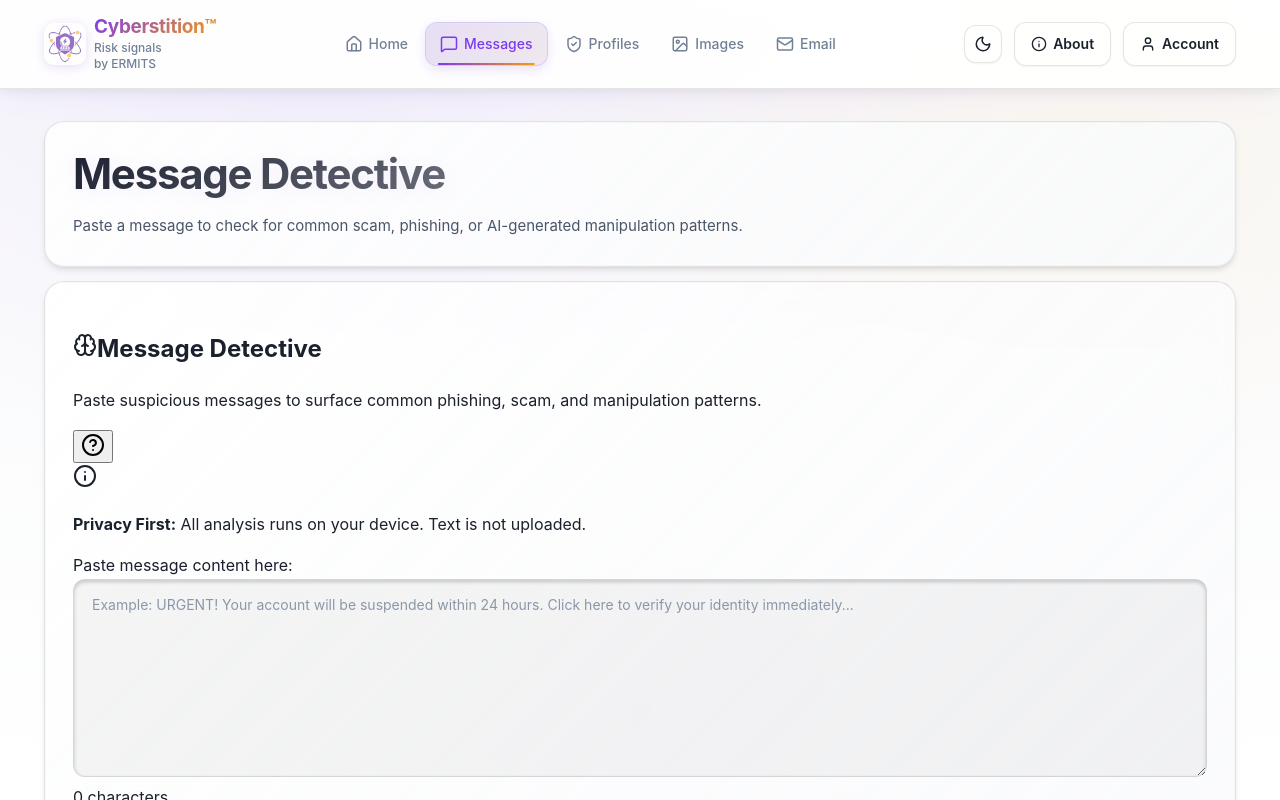
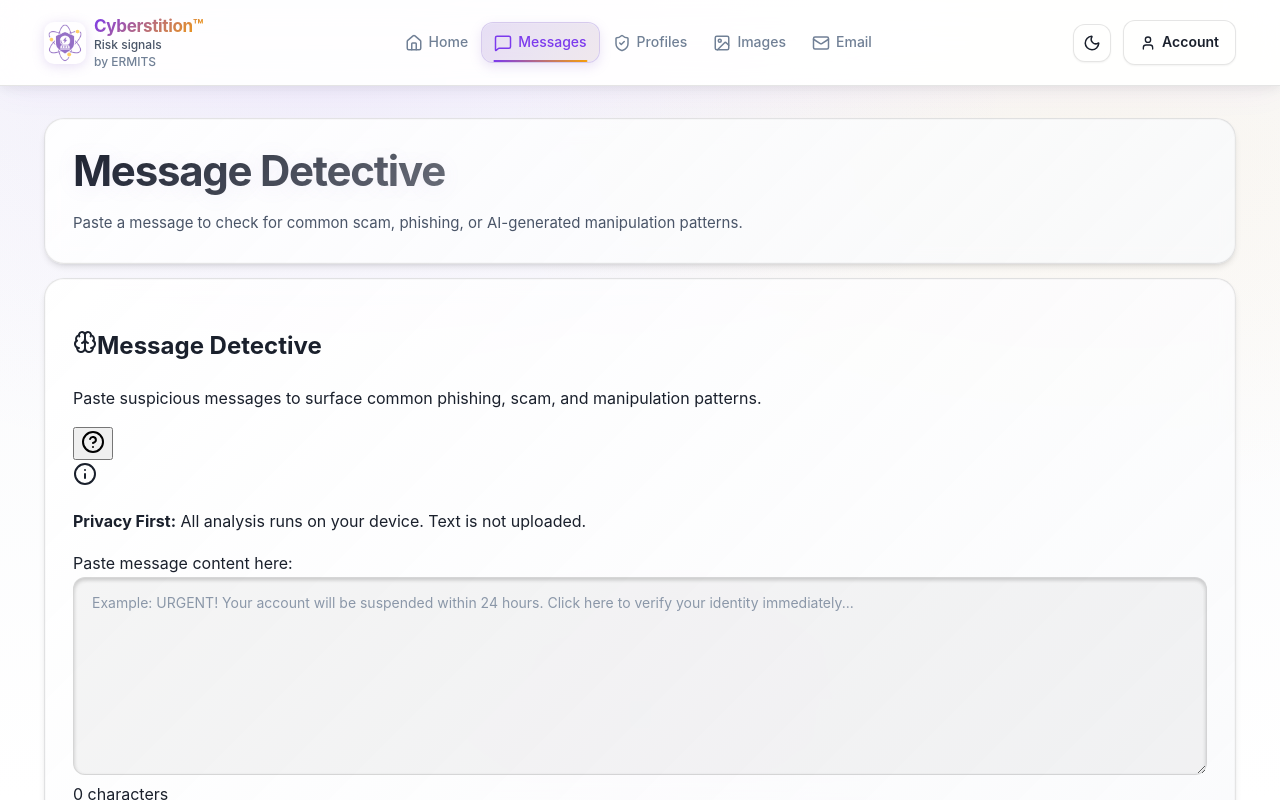
Before and after one commit to Facely1er/cyberstition-radar, a React (Vite) app: page /messages in a window 1280 px wide. Built offline with nearby package versions, Linux system fonts and the light colour scheme.

Commit message:
Adjust branding and navigation layout
Co-authored-by: Facely1er <Facely1er@users.noreply.github.com>

```diff
--- a/src/app/layout/AppShell.tsx
+++ b/src/app/layout/AppShell.tsx
@@ -1,6 +1,6 @@
 import React, { useEffect, useState } from 'react';
 import { NavLink } from 'react-router-dom';
-import { Home as HomeIcon, MessageSquare, User, Users, ShieldCheck, Image as ImageIcon, Mail, Info } from 'lucide-react';
+import { Home as HomeIcon, MessageSquare, User, ShieldCheck, Image as ImageIcon, Mail } from 'lucide-react';
 import ThemeToggle from '../../components/common/ThemeToggle';
 import { useAuth } from '../../contexts/AuthContext';
 
@@ -30,8 +30,8 @@ export default function AppShell({ children }: { children: React.ReactNode }) {
               />
               <div className="brand-text">
                 <strong>Cyberstition™</strong>
-                <span>Risk signals</span>
-                <span>by ERMITS</span>
+                <span className="brand-subtitle">Risk signals</span>
+                <span className="brand-subtext">by ERMITS</span>
               </div>
             </div>
           </NavLink>
@@ -46,9 +46,6 @@ export default function AppShell({ children }: { children: React.ReactNode }) {
 
           <div style={{ display: 'flex', alignItems: 'center', gap: '12px', marginLeft: 'auto' }}>
             <ThemeToggle />
-            <NavLink to="/about" className={({ isActive }) => `btn ${isActive ? 'primary' : ''}`} aria-label="About">
-              <Info size={16} /> About
-            </NavLink>
             <NavLink
               to={user ? "/dashboard" : "/login"}
               className={({ isActive }) => `btn ${isActive ? 'primary' : ''}`}
@@ -73,6 +70,9 @@ export default function AppShell({ children }: { children: React.ReactNode }) {
             <strong>Cyberstition™</strong>
           </div>
           <p className="footer-tagline">Digital Safety Tools for Everyone</p>
+          <div className="footer-links">
+            <NavLink to="/about" className="footer-link">About</NavLink>
+          </div>
         </div>
       </footer>
     </>
--- a/src/styles.css
+++ b/src/styles.css
@@ -401,7 +401,7 @@ hr{
 .topnav{
   display:flex;
   align-items:center;
-  gap:2px;
+  gap:0;
 }
 
 .navitem{
@@ -411,7 +411,7 @@ hr{
   font-size:14px;
   font-weight: 500;
   color:var(--text-muted);
-  padding:10px 14px;
+  padding:8px 12px;
   border-radius:12px;
   border:1px solid transparent;
   transition: all 0.3s cubic-bezier(0.4, 0, 0.2, 1);
@@ -532,7 +532,7 @@ hr{
 }
 
 .brand strong{
-  font-size:19px;
+  font-size:17px;
   font-weight: 700;
   letter-spacing: -0.02em;
   background: linear-gradient(135deg, var(--accent-primary) 0%, var(--accent-secondary) 100%);
@@ -543,8 +543,15 @@ hr{
 
 .brand span{
   font-size:12px;
+  font-weight: 500;
+}
+
+.brand-subtitle{
+  color:var(--text-secondary);
+}
+
+.brand-subtext{
   color:var(--text-muted);
-  font-weight: 500;
 }
 
 .topnav{
@@ -552,7 +559,7 @@ hr{
   display:flex;
   justify-content: center;
   align-items:center;
-  gap:2px;
+  gap:0;
 }
 
 .footer{
@@ -590,6 +597,22 @@ hr{
   font-size:13px;
   color:var(--text-muted);
   font-weight: 500;
+}
+
+.footer-links{
+  display:flex;
+  align-items:center;
+  gap:14px;
+  font-size:13px;
+  font-weight: 600;
+}
+
+.footer-link{
+  color:var(--text-secondary);
+}
+
+.footer-link:hover{
+  color:var(--text);
 }
 
 .theme-toggle{
@@ -719,7 +742,7 @@ hr{
   }
 
   .navitem{
-    padding:9px 14px;
+    padding:8px 11px;
     font-size:13px;
     gap:6px;
   }
@@ -770,7 +793,7 @@ hr{
   }
 
   .navitem{
-    padding:8px 12px;
+    padding:7px 10px;
     font-size:12px;
     gap:5px;
   }
@@ -815,11 +838,11 @@ hr{
   }
 
   .brand strong{
-    font-size:16px;
+    font-size:15px;
   }
 
   .navitem{
-    padding:7px 10px;
+    padding:6px 9px;
     font-size:11px;
   }
 
```
